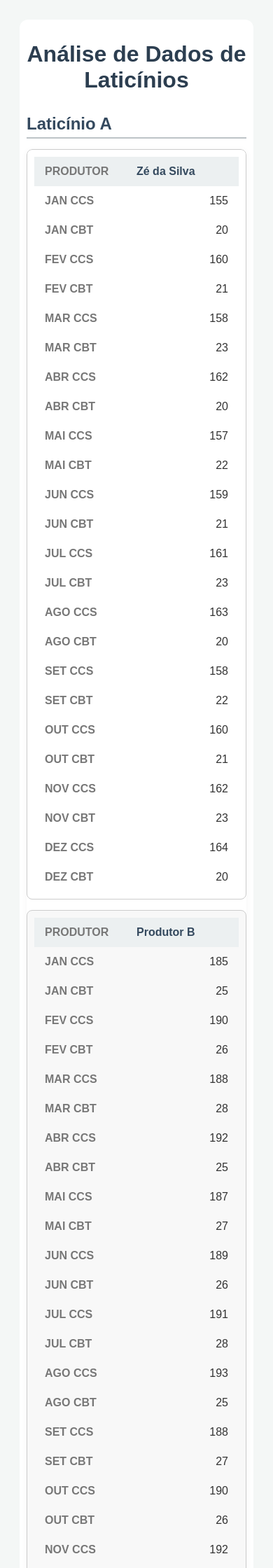
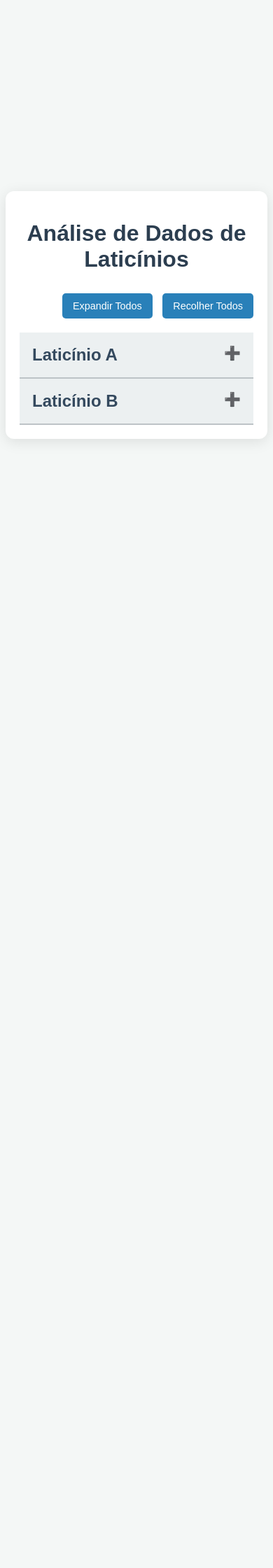
Before and after one commit to silveirajedi/tinyprojects, a PHP site: page / in a window 390 px wide. Shown: the top 2240 px of the page at 70% size. After the commit the page ends 631 px from the top, so only its background shows below. Run offline with PHP 8.4, Linux system fonts and the light colour scheme.

Commit message:
Tabelas Responsivas - correção

```diff
--- a/Tabela Responsiva 3/index.html
+++ b/Tabela Responsiva 3/index.html
@@ -11,8 +11,14 @@
 <div class="table-container">
     <h1>Análise de Dados de Laticínios</h1>
 
+    <div class="controls">
+        <button id="expandAll">Expandir Todos</button>
+        <button id="collapseAll">Recolher Todos</button>
+    </div>
+
     <div class="laticinio-section">
-        <h2>Laticínio A</h2>
+        <button class="accordion">Laticínio A</button>
+        <div class="panel">
             <table class="analises">
                 <thead>
                 <tr>
@@ -59,65 +65,21 @@
                 </thead>
                 <tbody>
                 <tr>
-                <td>Zé da Silva</td>
-                <td>155</td>
-                <td>20</td>
-                <td>160</td>
-                <td>21</td>
-                <td>158</td>
-                <td>23</td>
-                <td>162</td>
-                <td>20</td>
-                <td>157</td>
-                <td>22</td>
-                <td>159</td>
-                <td>21</td>
-                <td>161</td>
-                <td>23</td>
-                <td>163</td>
-                <td>20</td>
-                <td>158</td>
-                <td>22</td>
-                <td>160</td>
-                <td>21</td>
-                <td>162</td>
-                <td>23</td>
-                <td>164</td>
-                <td>20</td>
+                    <td>Produtor A</td>
+                    <td>155</td><td>20</td><td>160</td><td>21</td><td>158</td><td>23</td><td>162</td><td>20</td><td>157</td><td>22</td><td>159</td><td>21</td><td>161</td><td>23</td><td>163</td><td>20</td><td>158</td><td>22</td><td>160</td><td>21</td><td>162</td><td>23</td><td>164</td><td>20</td>
                 </tr>
                 <tr>
                     <td>Produtor B</td>
-                <td>185</td>
-                <td>25</td>
-                <td>190</td>
-                <td>26</td>
-                <td>188</td>
-                <td>28</td>
-                <td>192</td>
-                <td>25</td>
-                <td>187</td>
-                <td>27</td>
-                <td>189</td>
-                <td>26</td>
-                <td>191</td>
-                <td>28</td>
-                <td>193</td>
-                <td>25</td>
-                <td>188</td>
-                <td>27</td>
-                <td>190</td>
-                <td>26</td>
-                <td>192</td>
-                <td>28</td>
-                <td>194</td>
-                <td>25</td>
+                    <td>185</td><td>25</td><td>190</td><td>26</td><td>188</td><td>28</td><td>192</td><td>25</td><td>187</td><td>27</td><td>189</td><td>26</td><td>191</td><td>28</td><td>193</td><td>25</td><td>188</td><td>27</td><td>190</td><td>26</td><td>192</td><td>28</td><td>194</td><td>25</td>
                 </tr>
                 </tbody>
             </table>
         </div>
+    </div>
 
     <div class="laticinio-section">
-        <h2>Laticínio B</h2>
+        <button class="accordion">Laticínio B</button>
+        <div class="panel">
             <table class="analises">
                 <thead>
                 <tr>
@@ -165,62 +127,18 @@
                 <tbody>
                 <tr>
                     <td>Produtor C</td>
-                <td>145</td>
-                <td>18</td>
-                <td>150</td>
-                <td>19</td>
-                <td>152</td>
-                <td>17</td>
-                <td>148</td>
-                <td>19</td>
-                <td>150</td>
-                <td>18</td>
-                <td>155</td>
-                <td>20</td>
-                <td>153</td>
-                <td>19</td>
-                <td>157</td>
-                <td>21</td>
-                <td>152</td>
-                <td>18</td>
-                <td>154</td>
-                <td>20</td>
-                <td>156</td>
-                <td>19</td>
-                <td>158</td>
-                <td>21</td>
+                    <td>145</td><td>18</td><td>150</td><td>19</td><td>152</td><td>17</td><td>148</td><td>19</td><td>150</td><td>18</td><td>155</td><td>20</td><td>153</td><td>19</td><td>157</td><td>21</td><td>152</td><td>18</td><td>154</td><td>20</td><td>156</td><td>19</td><td>158</td><td>21</td>
                 </tr>
                 <tr>
                     <td>Produtor D</td>
-                <td>170</td>
-                <td>25</td>
-                <td>175</td>
-                <td>26</td>
-                <td>173</td>
-                <td>24</td>
-                <td>178</td>
-                <td>27</td>
-                <td>172</td>
-                <td>25</td>
-                <td>176</td>
-                <td>26</td>
-                <td>179</td>
-                <td>27</td>
-                <td>175</td>
-                <td>26</td>
-                <td>177</td>
-                <td>28</td>
-                <td>174</td>
-                <td>25</td>
-                <td>178</td>
-                <td>27</td>
-                <td>180</td>
-                <td>26</td>
+                    <td>170</td><td>25</td><td>175</td><td>26</td><td>173</td><td>24</td><td>178</td><td>27</td><td>172</td><td>25</td><td>176</td><td>26</td><td>179</td><td>27</td><td>175</td><td>26</td><td>177</td><td>28</td><td>174</td><td>25</td><td>178</td><td>27</td><td>180</td><td>26</td>
                 </tr>
                 </tbody>
             </table>
         </div>
     </div>
+</div>
 
+<script src="script.js"></script>
 </body>
 </html>
--- a/Tabela Responsiva 3/styles.css
+++ b/Tabela Responsiva 3/styles.css
@@ -16,7 +16,6 @@ body {
     box-shadow: 0 4px 20px rgba(0, 0, 0, 0.1);
     width: 100%;
     max-width: 1200px;
-    overflow-x: auto;
 }
 
 h1 {
@@ -26,25 +25,82 @@ h1 {
     font-size: 2em;
 }
 
-.laticinio-section {
-    margin-bottom: 40px;
+.controls {
+    text-align: right;
+    margin-bottom: 20px;
 }
 
-.laticinio-section h2 {
-    color: #34495e;
-    margin-bottom: 15px;
-    border-bottom: 2px solid #bdc3c7;
-    padding-bottom: 5px;
-    font-size: 1.5em;
+.controls button {
+    background-color: #2980b9;
+    color: white;
+    padding: 10px 15px;
+    border: none;
+    border-radius: 5px;
+    cursor: pointer;
+    font-size: 0.9em;
+    margin-left: 10px;
+    transition: background-color 0.3s ease;
 }
 
+.controls button:hover {
+    background-color: #1a648b;
+}
+
+/* Estilo do botão do menu sanfona */
+.accordion {
+    background-color: #ecf0f1;
+    color: #34495e;
+    cursor: pointer;
+    padding: 18px;
+    width: 100%;
+    border: none;
+    text-align: left;
+    outline: none;
+    font-size: 1.5em;
+    font-weight: bold;
+    transition: background-color 0.3s ease;
+    border-bottom: 2px solid #bdc3c7;
+}
+
+.accordion:hover, .accordion.active {
+    background-color: #c9d8dc;
+}
+
+.accordion::after {
+    content: '\02795'; /* Símbolo de mais */
+    font-size: 0.8em;
+    color: #777;
+    float: right;
+    margin-left: 5px;
+    transition: transform 0.3s ease;
+}
+
+.accordion.active::after {
+    content: "\2796"; /* Símbolo de menos */
+    transform: rotate(45deg); /* Gira o ícone para dar um efeito de X */
+}
+
+/* Estilo do painel (conteúdo da tabela) */
+.panel {
+    padding: 0 18px;
+    background-color: white;
+    max-height: 0;
+    overflow-y: auto;
+    z-index: 1000;
+}
+
+.panel table {
+    margin-top: 20px;
+    margin-bottom: 10px;
+}
+
+/* Estilos da tabela (já existentes, com pequenas otimizações) */
 .analises {
     width: 100%;
     border-collapse: separate;
     border-spacing: 0;
     border-radius: 8px;
     overflow: hidden;
-    text-align: left;
     box-shadow: 0 2px 10px rgba(0, 0, 0, 0.05);
 }
 
@@ -63,7 +119,7 @@ h1 {
 }
 
 .analises tbody tr {
-    transition: background-color 0.3s ease, transform 0.3s ease;
+    transition: background-color 0.3s ease;
 }
 
 .analises tbody tr:nth-child(even) {
@@ -72,88 +128,22 @@ h1 {
 
 .analises tbody tr:hover {
     background-color: #eaf6ff;
-    transform: scale(1.01);
 }
 
 .analises td {
     padding: 12px 15px;
     border-bottom: 1px solid #e8e8e8;
-    text-align: center; /* Centraliza o texto nas células de dados */
+    text-align: center;
 }
 
-/* Estilo para a primeira coluna (Produtor) */
 .analises td:first-child {
     font-weight: bold;
     color: #34495e;
     background-color: #ecf0f1;
-    text-align: left; /* Mantém o alinhamento à esquerda para o nome do produtor */
+    text-align: left;
 }
 
-/* Responsividade */
-@media (max-width: 768px) {
-    .table-container {
-        padding: 10px;
-        box-shadow: none;
-    }
-
-    .analises, .analises thead, .analises tbody, .analises th, .analises td, .analises tr {
-        display: block;
-    }
-
-    .analises thead {
-        display: none;
-    }
-
-    .analises tr {
-        margin-bottom: 15px;
-        border: 1px solid #ccc;
-        border-radius: 8px;
-        padding: 10px;
-    }
-
-    .analises td {
-        border: none;
-        position: relative;
-        padding-left: 50%;
-        text-align: right;
-    }
-
-    /* Mapeamento para os novos rótulos de dados */
-    .analises td::before {
-        content: attr(data-label);
-        position: absolute;
-        left: 15px;
-        width: 45%;
-        text-align: left;
-        font-weight: bold;
-        text-transform: uppercase;
-        color: #777;
-    }
-
-    /* Rótulos para a responsividade */
-    .analises td:nth-of-type(1)::before { content: "Produtor"; }
-    .analises td:nth-of-type(2)::before { content: "Jan CCS"; }
-    .analises td:nth-of-type(3)::before { content: "Jan CBT"; }
-    .analises td:nth-of-type(4)::before { content: "Fev CCS"; }
-    .analises td:nth-of-type(5)::before { content: "Fev CBT"; }
-    .analises td:nth-of-type(6)::before { content: "Mar CCS"; }
-    .analises td:nth-of-type(7)::before { content: "Mar CBT"; }
-    .analises td:nth-of-type(8)::before { content: "Abr CCS"; }
-    .analises td:nth-of-type(9)::before { content: "Abr CBT"; }
-    .analises td:nth-of-type(10)::before { content: "Mai CCS"; }
-    .analises td:nth-of-type(11)::before { content: "Mai CBT"; }
-    .analises td:nth-of-type(12)::before { content: "Jun CCS"; }
-    .analises td:nth-of-type(13)::before { content: "Jun CBT"; }
-    .analises td:nth-of-type(14)::before { content: "Jul CCS"; }
-    .analises td:nth-of-type(15)::before { content: "Jul CBT"; }
-    .analises td:nth-of-type(16)::before { content: "Ago CCS"; }
-    .analises td:nth-of-type(17)::before { content: "Ago CBT"; }
-    .analises td:nth-of-type(18)::before { content: "Set CCS"; }
-    .analises td:nth-of-type(19)::before { content: "Set CBT"; }
-    .analises td:nth-of-type(20)::before { content: "Out CCS"; }
-    .analises td:nth-of-type(21)::before { content: "Out CBT"; }
-    .analises td:nth-of-type(22)::before { content: "Nov CCS"; }
-    .analises td:nth-of-type(23)::before { content: "Nov CBT"; }
-    .analises td:nth-of-type(24)::before { content: "Dez CCS"; }
-    .analises td:nth-of-type(25)::before { content: "Dez CBT"; }
+.panel .analises {
+    width: 100%;
+    overflow-x: auto; /* Adicione a rolagem horizontal aqui */
 }
```
Also changed, not shown: Tabela Responsiva 3/script.js (added, +41 -0 lines). Lines whose indentation alone changed are shown as unchanged.
